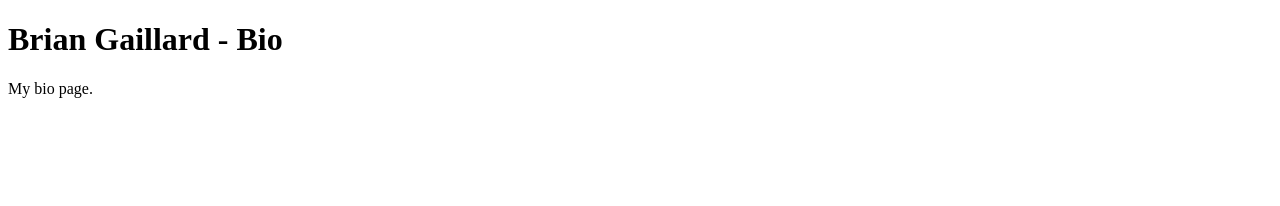
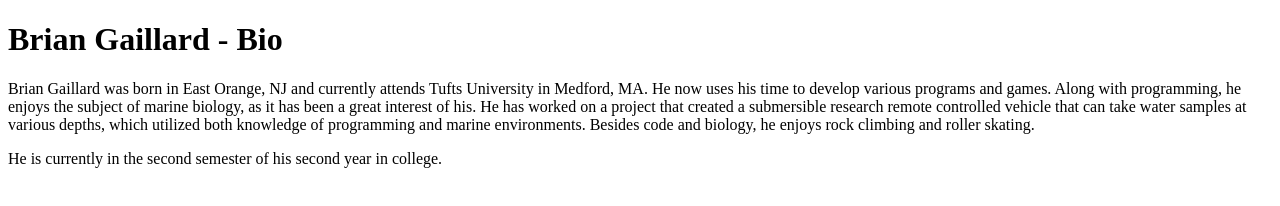
Before and after one commit to BrianGaillard/BrianGaillard.github.io, a plain HTML site: page bio.html in a window 1280 px wide. Drawn offline with Linux system fonts and the light colour scheme.

Commit message:
completed bio page

```diff
--- a/bio.html
+++ b/bio.html
@@ -9,7 +9,8 @@
 
 	<body>
 		<h1>Brian Gaillard - Bio</h1>
-		<p>My bio page.</p>
+		<p>Brian Gaillard was born in East Orange, NJ and currently attends Tufts University in Medford, MA. He now uses his time to develop various programs and games. Along with programming, he enjoys the subject of marine biology, as it has been a great interest of his. He has worked on a project that created a submersible research remote controlled vehicle that can take water samples at various depths, which utilized both knowledge of programming and marine environments. Besides code and biology, he enjoys rock climbing and roller skating.</p>
+		<p>He is currently in the second semester of his second year in college.</p>
 
 	</body>
 </html>
```
